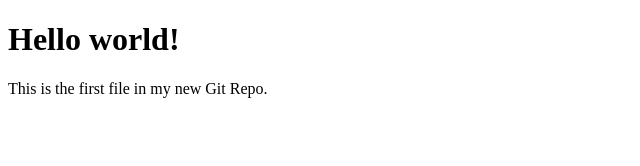
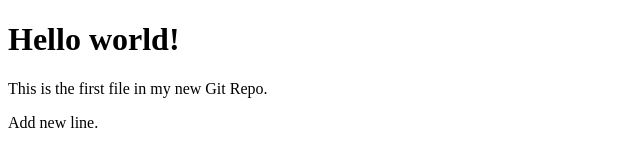
Before and after one commit to myhanh9/TEST, a plain HTML site: page index.html in a window 1280 px wide. Shown: the full height of the page, 0-640 px from the left. Drawn offline with Linux system fonts and the light colour scheme.

Commit message:
Add new line in index file

```diff
--- a/index.html
+++ b/index.html
@@ -7,6 +7,7 @@
 
 <h1>Hello world!</h1>
 <p>This is the first file in my new Git Repo.</p>
+<p>Add new line.</p>
 
 </body>
 </html>
```
